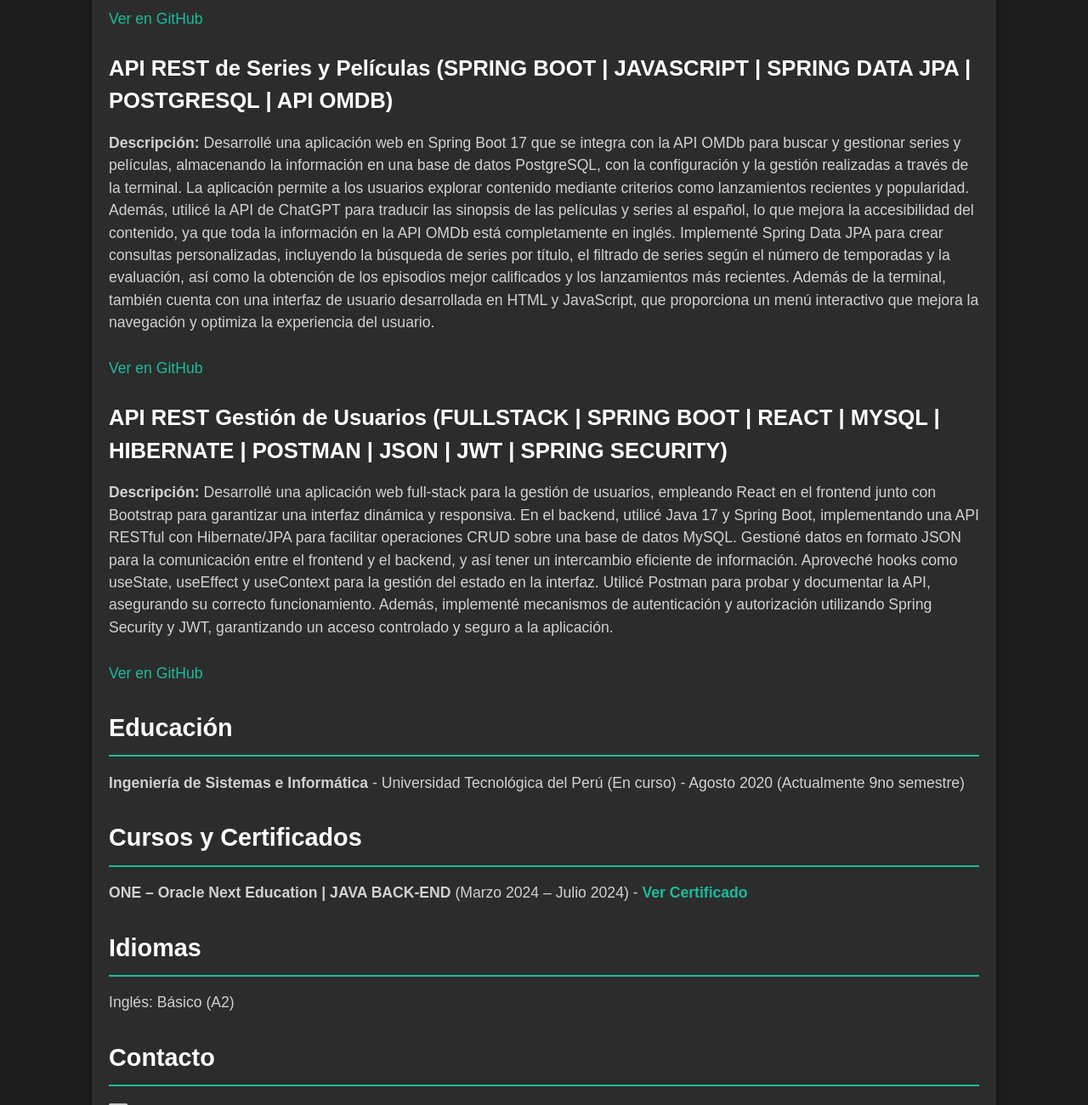
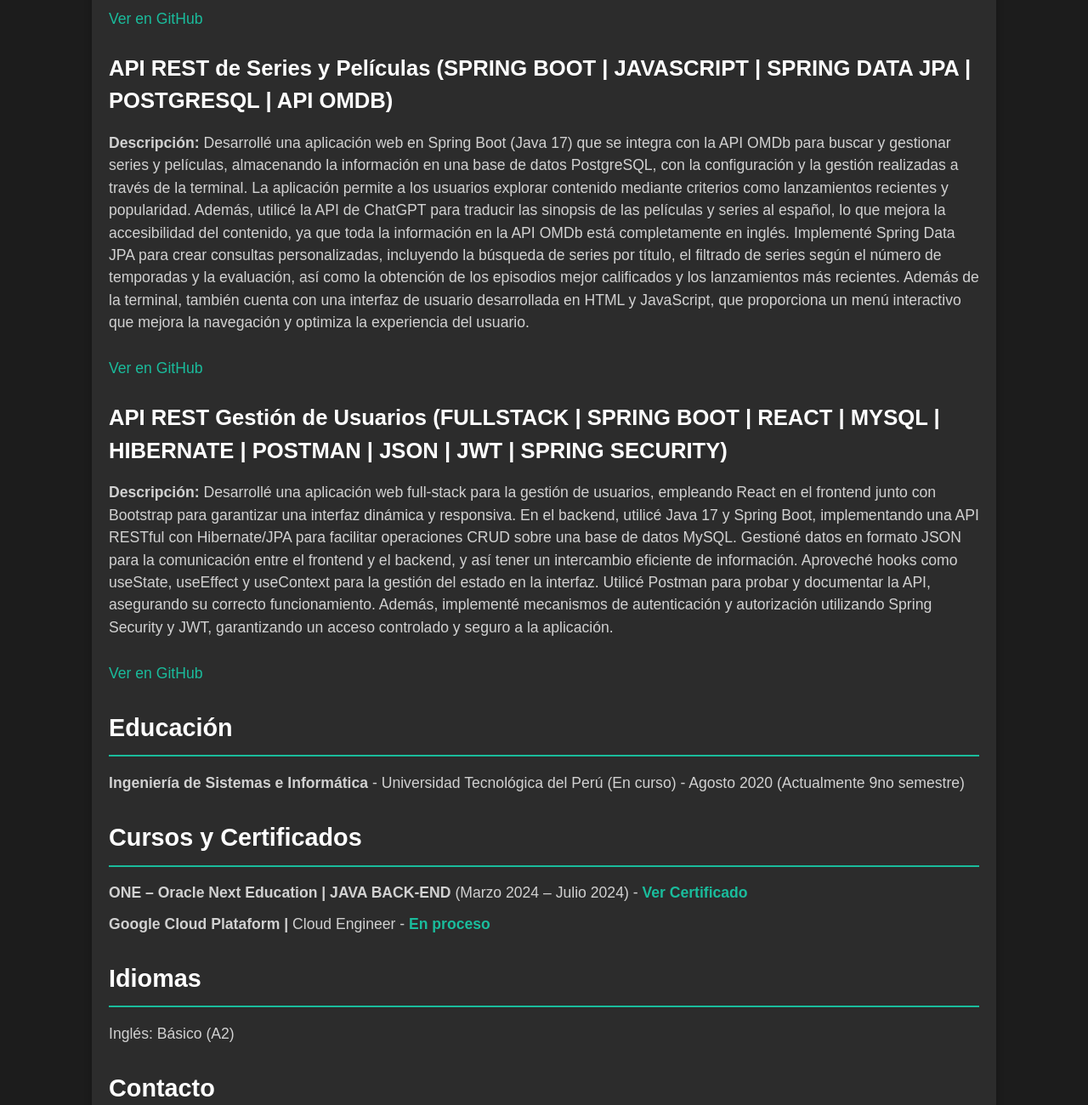
Before and after one commit to ja614276/cv-j, a plain HTML site: page index.html in a window 1280 px wide. Shown: the part 1315-2615 px from the top of the page at 85% size. Drawn offline with Linux system fonts and the light colour scheme.

Commit message:
index modificado.

```diff
--- a/index.html
+++ b/index.html
@@ -57,7 +57,7 @@
         </li>
         <li>
             <h3>API REST de Series y Películas (SPRING BOOT | JAVASCRIPT | SPRING DATA JPA | POSTGRESQL | API OMDB)</h3>
-            <p><strong>Descripción: </strong> Desarrollé una aplicación web en Spring Boot 17 que se integra con la API OMDb para buscar y gestionar series y películas, almacenando la información en una base de datos PostgreSQL, con la configuración y la gestión realizadas a través de la terminal. La aplicación permite a los usuarios explorar contenido mediante criterios como lanzamientos recientes y popularidad. Además, utilicé la API de ChatGPT para traducir las sinopsis de las películas y series al español, lo que mejora la accesibilidad del contenido, ya que toda la información en la API OMDb está completamente en inglés. Implementé Spring Data JPA para crear consultas personalizadas, incluyendo la búsqueda de series por título, el filtrado de series según el número de temporadas y la evaluación, así como la obtención de los episodios mejor calificados y los lanzamientos más recientes. Además de la terminal, también cuenta con una interfaz de usuario desarrollada en HTML y JavaScript, que proporciona un menú interactivo que mejora la navegación y optimiza la experiencia del usuario.</p>
+            <p><strong>Descripción: </strong> Desarrollé una aplicación web en Spring Boot (Java 17) que se integra con la API OMDb para buscar y gestionar series y películas, almacenando la información en una base de datos PostgreSQL, con la configuración y la gestión realizadas a través de la terminal. La aplicación permite a los usuarios explorar contenido mediante criterios como lanzamientos recientes y popularidad. Además, utilicé la API de ChatGPT para traducir las sinopsis de las películas y series al español, lo que mejora la accesibilidad del contenido, ya que toda la información en la API OMDb está completamente en inglés. Implementé Spring Data JPA para crear consultas personalizadas, incluyendo la búsqueda de series por título, el filtrado de series según el número de temporadas y la evaluación, así como la obtención de los episodios mejor calificados y los lanzamientos más recientes. Además de la terminal, también cuenta con una interfaz de usuario desarrollada en HTML y JavaScript, que proporciona un menú interactivo que mejora la navegación y optimiza la experiencia del usuario.</p>
             <a href="https://github.com/ja614276/SerieApp" target="_blank">Ver en GitHub</a>
           </li>
           <li>
@@ -84,6 +84,11 @@
           <strong>ONE – Oracle Next Education | JAVA BACK-END</strong>
           (Marzo 2024 – Julio 2024)
           - <a href="https://app.aluracursos.com/user/a111yyu111/fullCertificate/6f8b629f57337e4b28d5952b0f5cb17e" target="_blank">Ver Certificado</a>
+        </li>
+        <li>
+          <strong>Google Cloud Plataform |</strong>
+          Cloud Engineer
+          - <a href="https://www.cloudskillsboost.google/public_profiles/018c0d0a-af49-4025-8460-df856068e55d" target="_blank">En proceso</a>
         </li>
       </ul>
     </section>
```
